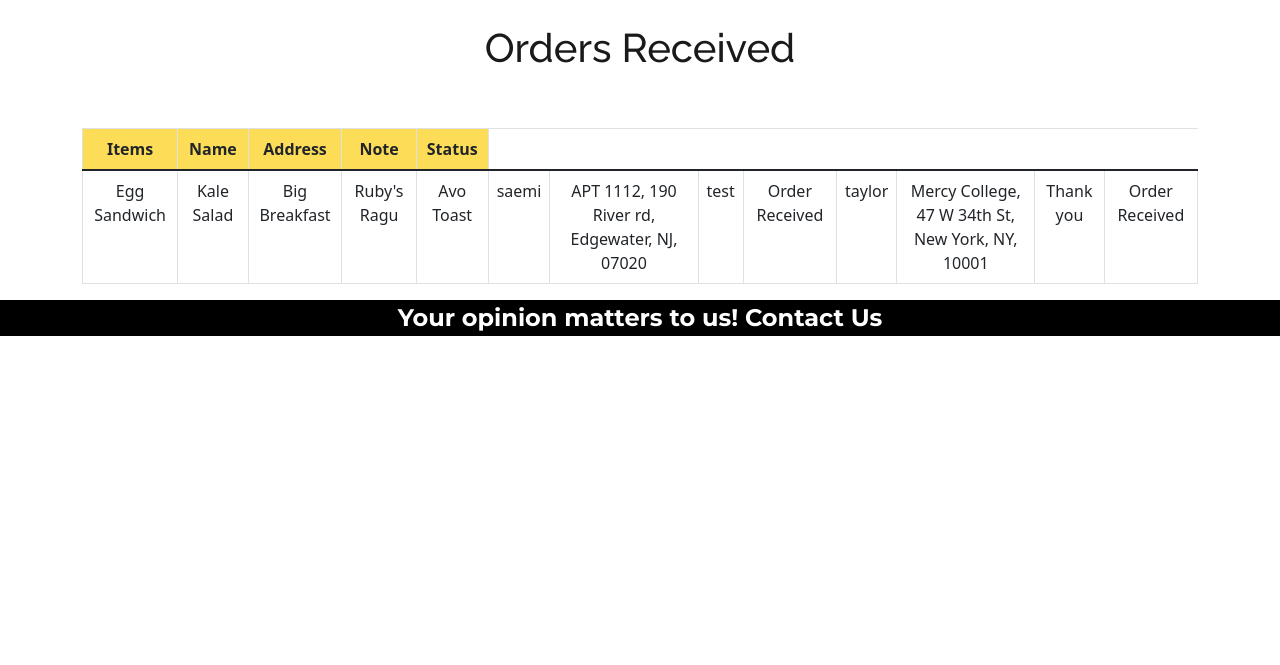
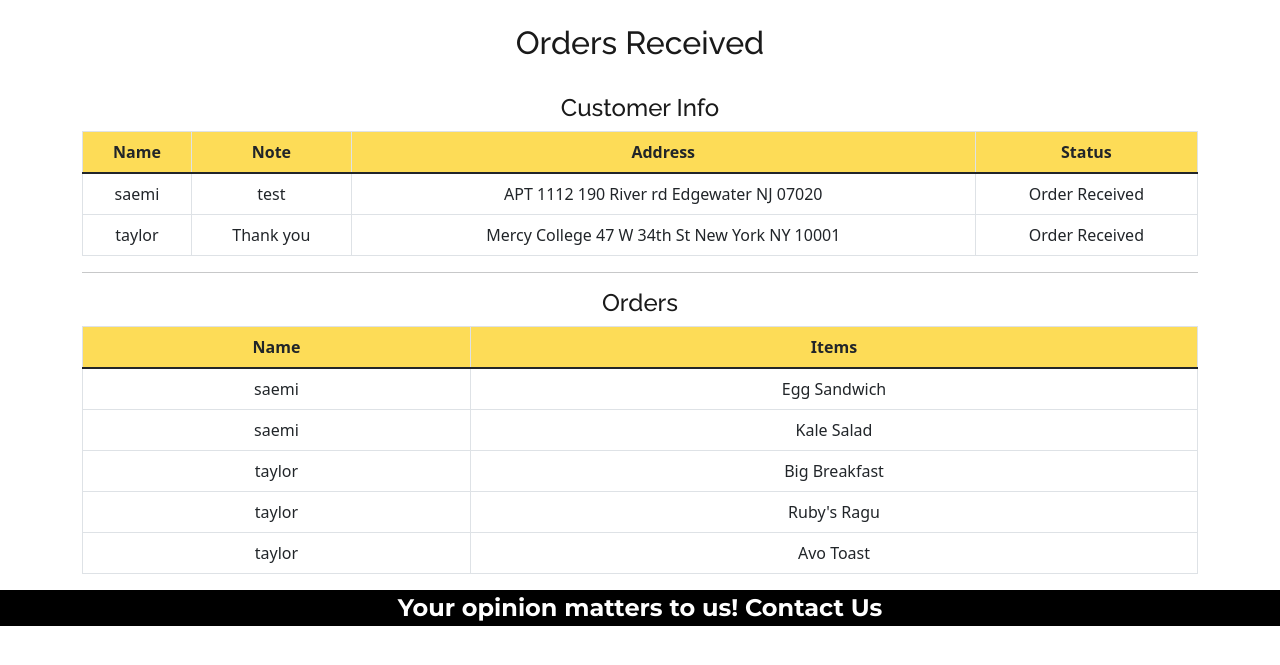
Before and after one commit to sammyyy89/FooDil, a Django app: template templates/restaurant/orders.html in a window 1280 px wide. Shown: the part 78-743 px from the top of the page. Run offline with Django 4.2, Linux system fonts and the light colour scheme; the template is opened without the code that fills it: values that come from a table or form of the project are taken from there, others are empty; data comes from the database, SQL or seed files in the repository; both versions use the stored data as it was after the commit; some libraries are stand-ins or nearby versions; some web fonts are replaced.

Commit message:
orders.html update

```diff
--- a/templates/restaurant/orders.html
+++ b/templates/restaurant/orders.html
@@ -6,34 +6,50 @@
 <div class="container">
     <br>
     <center>
-        <h1>Orders Received</h1>
+        <h2>Orders Received</h2>
     </center>
-    <br><br>
+    <br>
+    <h4 class="text-center">Customer Info</h4>
     <table class="table table-bordered text-center">
         <thead style="background-color: #fddc57;">
             <tr>
-                <th scope="col">Items</th>
                 <th scope="col">Name</th>
+                <th scope="col">Note</th>
                 <th scope="col">Address</th>
-                <th scope="col">Note</th>
                 <th scope="col">Status</th>
             </tr>
         </thead>
         <tbody>
+            {% for x in info %}
             <tr>
-                {% for order in orders %}
+                <td>{{x.username}}</td>
+                <td>{{x.note}}</td>
+                <td>{{x.address_2}} {{x.address_1}} {{x.city}} {{x.state}} {{x.zip_code}}</td>
+                <td>{{x.status}}</td>
+            </tr>
+            {% endfor %}
+        </tbody>
+    </table>
+    <hr>
+    <h4 class="text-center">Orders</h4>
+    <table class="table table-bordered text-center">
+        <thead style="background-color: #fddc57;">
+            <tr>
+                <th scope="col">Name</th>
+                <th scope="col">Items</th>
+            </tr>
+        </thead>
+        <tbody>
+            {% for order in orders %}
+            <tr>
+                <td>{{order.order}}</td>
                 <td>{{order.item}}</td>
-                {% endfor %}
-
-                {% for x in info %}
-                <td>{{x.username}}</td>
-                <td>{{x.address_2}}, {{x.address_1}}, {{x.city}}, {{x.state}}, {{x.zip_code}}</td>
-                <td>{{x.note}}</td>
-                <td>{{x.status}}</td>
-                {% endfor %}
             </tr>
+            {% endfor %}
         </tbody>
     </table>
 </div>
 
+<!--pagination, add more data, status change ... -->
+
 {% endblock %}
```
Also changed, not shown: db.sqlite3.
